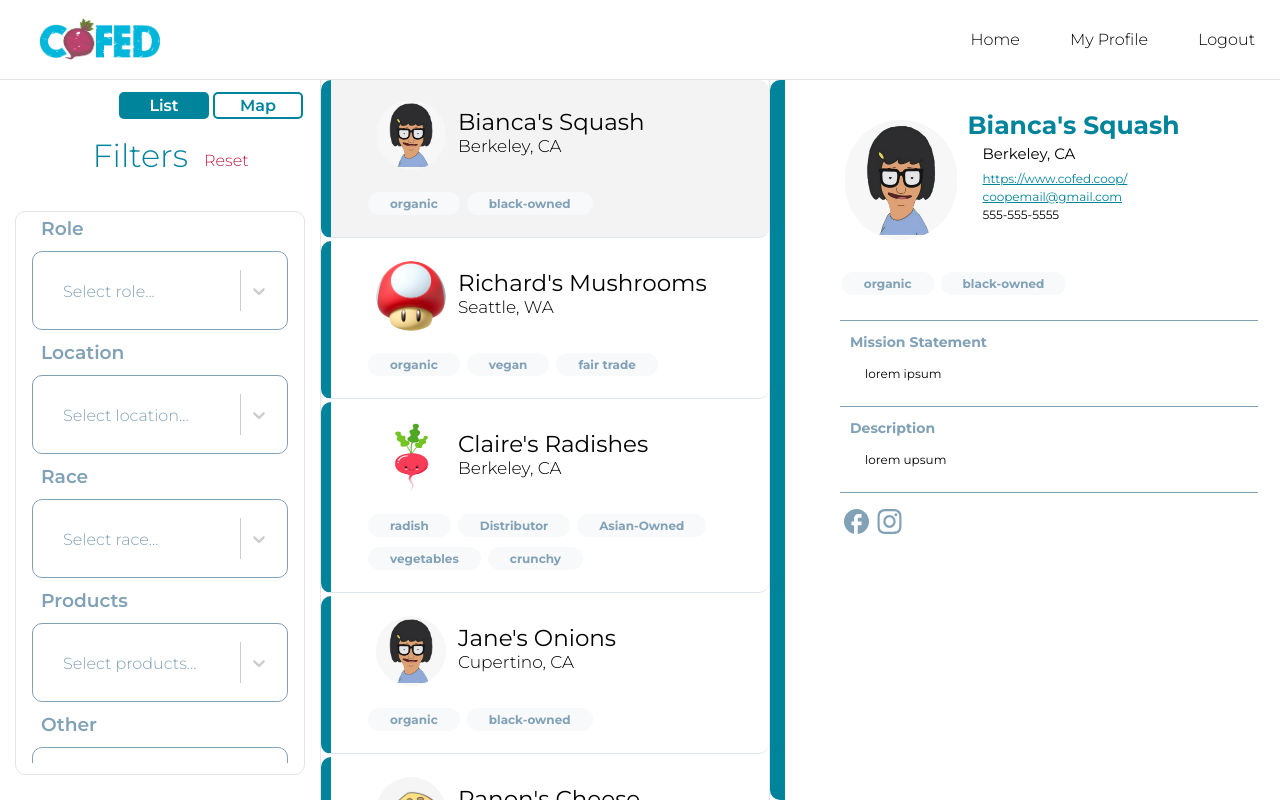
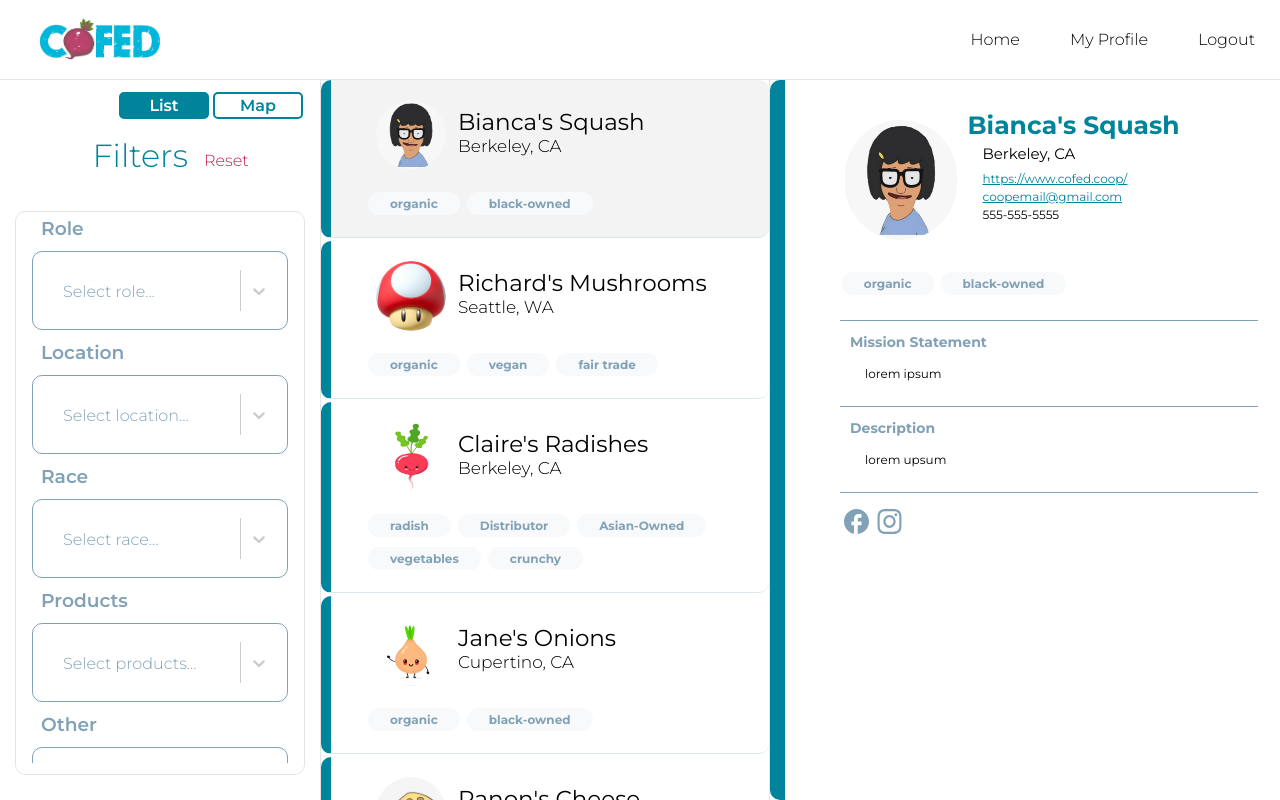
Before and after one commit to codebase-berkeley/cofed, a React (Create React App) app in the folder client/: page / in a window 1280 px wide. Built offline with nearby package versions, Linux system fonts and the light colour scheme.

Commit message:
Updated onion profile photo for Jane's Onions (#26)
* added onion for Jane's Onions

* updated mission and description for Jane's Onions

* ran lint

* deleted .DS_Store

Co-authored-by: Richard Liu <richard.y.liu@berkeley.edu>

```diff
--- a/client/src/pages/FiltersPage/FiltersPage.js
+++ b/client/src/pages/FiltersPage/FiltersPage.js
@@ -2,6 +2,7 @@ import './FiltersPage.css';
 import tina from '../../assets/tina.png';
 import toad from '../../assets/toad.png';
 import burger from '../../assets/burger.png';
+import onion from '../../assets/onion.png';
 import eggplanted from '../../assets/eggplanted.jpg';
 import cheese from '../../assets/cheese.png';
 import radish from '../../assets/radish.png';
@@ -87,9 +88,10 @@ export default function FiltersPage() {
       phone: '555-555-5555',
       website: 'https://www.cofed.coop/',
       tags: ['organic', 'black-owned'],
-      mission: 'lorem ipsum',
-      description: 'lorem upsum',
-      profilePicture: tina,
+      mission: 'To season the world with the rise of organic onions.',
+      description:
+        'Loveliness in the form of onions. Fragrant, crunchy, and delightful onions grown and harvested with love.',
+      profilePicture: onion,
       instagram: 'https://instagram.com',
       facebook: 'https://facebook.com',
     },
```
Also changed, not shown: client/src/assets/onion.png (added).
